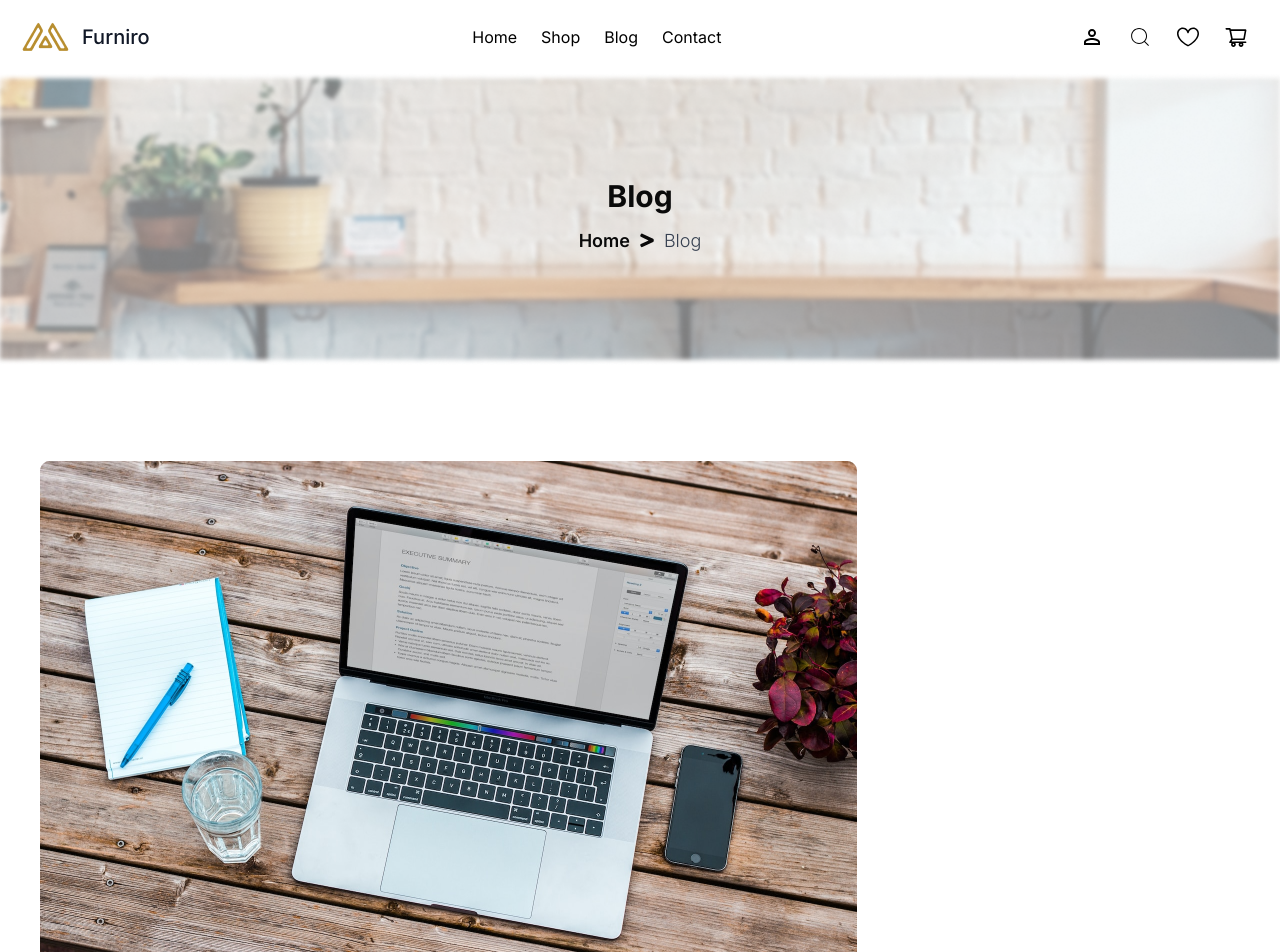
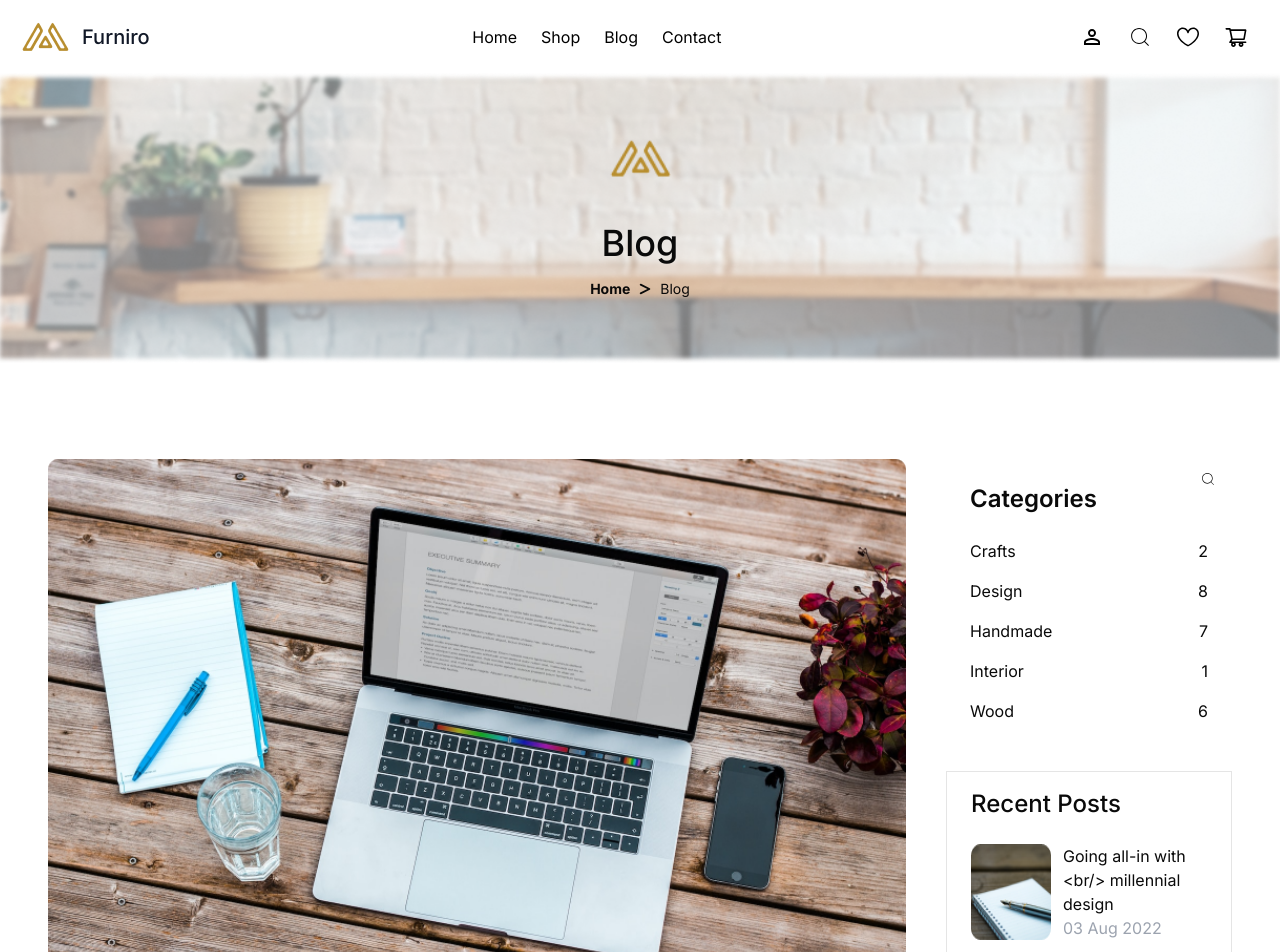
Before and after one commit to maryamshakeel22/Hackathon-Q2, a Next.js app: page /blog in a window 1280 px wide. Shown: the top 952 px of the page. Built offline with nearby package versions, Linux system fonts and the light colour scheme.

Commit message:
Update page.tsx

```diff
--- a/src/app/blog/page.tsx
+++ b/src/app/blog/page.tsx
@@ -1,38 +1,104 @@
-import React from "react";
-import Image from 'next/image';
-import { FaGreaterThan } from "react-icons/fa";
+import { Button } from "@/components/ui/button";
 import Frame from "../frame";
+import BlogCenter from "./blogCenter";
+import { CiSearch } from "react-icons/ci";
+import Image from 'next/image'
+import { RelatedPost } from "./relatedPost";
+import { FaGreaterThan } from "react-icons/fa6";
 
-function OurBlogs() {
+export default function Blog() {
   return (
-    <>
-     <div className='relative'>
-        <Image src={'/bgshop.png'}
-        alt='bgshop'
-        width={1440}
-        height={316}
-        className=''/>
-        <div className="absolute top-1/2 left-1/2 -translate-x-1/2 -translate-y-1/2 rounded-lg text-center py-6 md:px-10 md:py-8 lg:w-1/2">
-        <h3 className="text-xl md:text-3xl font-bold  leading-snug mt-2">
-          Blog
-        </h3>
-        <h6 className="text-lg font-semibold leading-relaxed flex justify-center text-center items-center gap-2 p-3">Home <FaGreaterThan className=''/><span className='font-light text-gray-700'>Blog</span> </h6>
-      </div>
-      </div>
-      <div className="py-24 px-10">
-        <div className="text-cener justify-center items-center">
-      <Image src={'/blog.png'}
-        alt='bgshop'
-        width={817}
-        height={500}
-        className=''/>
-        <h1 className="font-bold text-xl py-10">Going all-in with millennial design</h1>
-        <p className="text-sm text-gray-500">Lorem ipsum dolor sit amet, consectetur adipiscing elit, sed do eiusmod tempor incididunt ut labore et dolore magna aliqua. Mus mauris vitae ultricies leo integer malesuada nunc. In nulla posuere sollicitudin aliquam ultrices. Morbi blandit cursus risus at ultrices mi tempus imperdiet. Libero enim sed faucibus turpis in. Cursus mattis molestie a iaculis at erat. Nibh cras pulvinar mattis nunc sed blandit libero. Pellentesque elit ullamcorper dignissim cras tincidunt. Pharetra et ultrices neque ornare aenean euismod elementum.</p>
+    <div>
+    <section className="bg-[url('/bgshop.png')] bg-cover bg-center py-12 md:py-16">
+        <div className="container mx-auto px-4 text-center">
+          <div className="inline-block w-16 h-16 mb-4" >
+          <Image src={'/logo.png'} alt='' width={77} height={77}/> </div>
+          <h1 className="text-3xl md:text-4xl font-medium mb-4">Blog</h1>
+          <div className="flex items-center justify-center gap-2 text-sm">
+            <a href="#" className="hover:underline font-bold">
+              Home
+            </a>
+            <span>
+              <FaGreaterThan width={20} height={20}/>
+            </span>
+            <span>Blog</span>
+          </div>
         </div>
-      </div>
-      <Frame />
-    </>
+      </section>
+    <div className="w-full relative bg-white flex flex-col items-start justify-start leading-normal tracking-normal">
+      <main className="flex flex-col justify-start mx-auto w-full px-4 sm:px-6 md:px-8 lg:px-12 pt-24">
+
+
+        {/* mainsection */}
+        <section className="w-full flex flex-col lg:flex-row items-start justify-start gap-6 lg:gap-10">
+          {/* cards */}
+          <div className="w-full">
+            <BlogCenter />
+          </div>
+
+          {/* sidebar */}
+          <aside className="relative w-full lg:w-1/3 flex flex-col items-center gap-6">
+            <div className="relative w-full">
+              {/* <Input className="mb-6 h-12 w-full" /> */}
+              <div className="absolute top-3 right-4">
+                <CiSearch />
+              </div>
+            </div>
+
+            <div className="bg-white w-full px-6">
+              <h3 className="text-2xl font-semibold mb-6">Categories</h3>
+              <ul className="space-y-4 text-darkgray">
+                <li className="flex justify-between">
+                  <a href="#" className="hover:text-black">Crafts</a>
+                  <p>2</p>
+                </li>
+                <li className="flex justify-between">
+                  <a href="#" className="hover:text-black">Design</a>
+                  <p>8</p>
+                </li>
+                <li className="flex justify-between">
+                  <a href="#" className="hover:text-black">Handmade</a>
+                  <p>7</p>
+                </li>
+                <li className="flex justify-between">
+                  <a href="#" className="hover:text-black">Interior</a>
+                  <p>1</p>
+                </li>
+                <li className="flex justify-between">
+                  <a href="#" className="hover:text-black">Wood</a>
+                  <p>6</p>
+                </li>
+              </ul>
+            </div>
+
+            {/* related post */}
+            <div className="border border-darkgray w-full px-6 py-4 mt-6">
+              <h1 className="text-2xl font-medium mb-6">Recent Posts</h1>
+              {RelatedPost.map((item, index) => (
+                <div className="flex gap-3 mb-6" key={index}>
+                  <Image src={item.src} width={80} height={80} alt="rp1" />
+                  <div className="flex flex-col">
+                    <p>{item.heading}</p>
+                    <p className="text-gray-400">{item.date}</p>
+                  </div>
+                </div>
+              ))}
+            </div>
+          </aside>
+        </section>
+
+        {/* four-button div */}
+        <div className="flex gap-4 items-center justify-center my-8">
+          <Button className="w-12 h-12 text-lg bg-[#b88e2f] hover:bg-[#b88e2f]">1</Button>
+          <Button className="w-12 h-12 text-lg bg-white text-black hover:bg-[#b88e2f] hover:text-white">2</Button>
+          <Button className="w-12 h-12 text-lg bg-white text-black hover:bg-[#b88e2f] hover:text-white">3</Button>
+          <Button className="w-12 h-12 text-lg bg-white text-black hover:bg-[#b88e2f] hover:text-white">Next</Button>
+        </div>
+
+
+      </main>
+    </div>
+    <Frame />
+    </div>
   );
 }
-
-export default OurBlogs;
```
